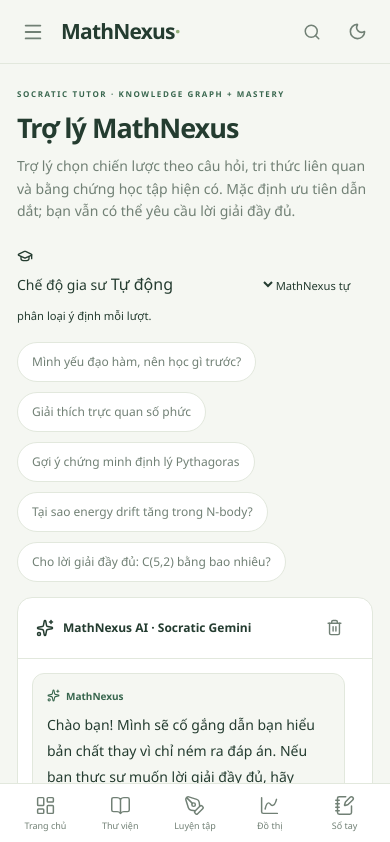
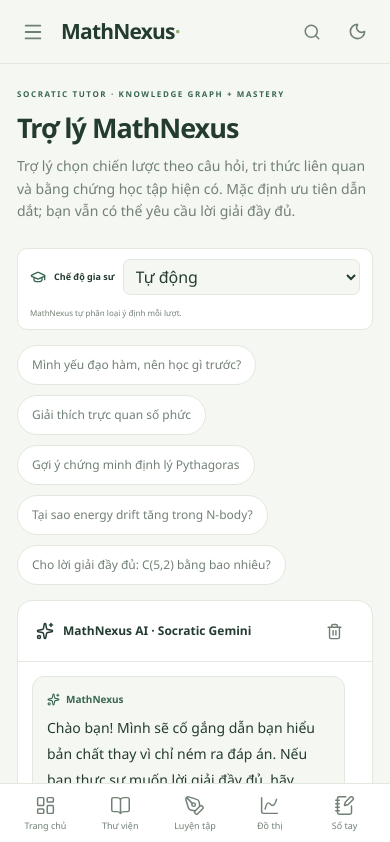
Before and after one commit to koko999-tien/mathnexus, a React (Vite) app: page /ai in a window 390 px wide. Shown: the top 842 px of the page. Built offline with nearby package versions, Linux system fonts and the light colour scheme.

Commit message:
Style Socratic tutor mode controls

```diff
--- a/src/index.css
+++ b/src/index.css
@@ -981,3 +981,19 @@
   .gravity-control-grid{grid-template-columns:1fr 1fr;}
   .gravity-metrics{grid-template-columns:1fr 1fr;}
 }
+
+
+/* Socratic Tutor */
+.tutor-mode-bar { display:flex; align-items:center; justify-content:space-between; gap:12px; margin:0 0 13px; padding:10px 12px; border:1px solid var(--color-line); border-radius:10px; background:var(--color-panel); }
+.tutor-mode-bar > label { display:flex; align-items:center; gap:8px; min-width:0; color:var(--color-ink); }
+.tutor-mode-bar > label > svg { color:var(--color-accent); }
+.tutor-mode-bar > label > span { font-size:9px; font-weight:650; white-space:nowrap; }
+.tutor-mode-bar select { min-height:34px; padding:5px 28px 5px 8px; border:1px solid var(--color-line); border-radius:7px; background:var(--color-bg); color:var(--color-ink); font-size:9px; }
+.tutor-mode-bar small { color:var(--color-muted); font-size:8px; line-height:1.45; text-align:right; }
+
+@media (max-width:680px){
+  .tutor-mode-bar{align-items:flex-start;flex-direction:column;}
+  .tutor-mode-bar > label{width:100%;}
+  .tutor-mode-bar select{flex:1;}
+  .tutor-mode-bar small{text-align:left;}
+}
```
